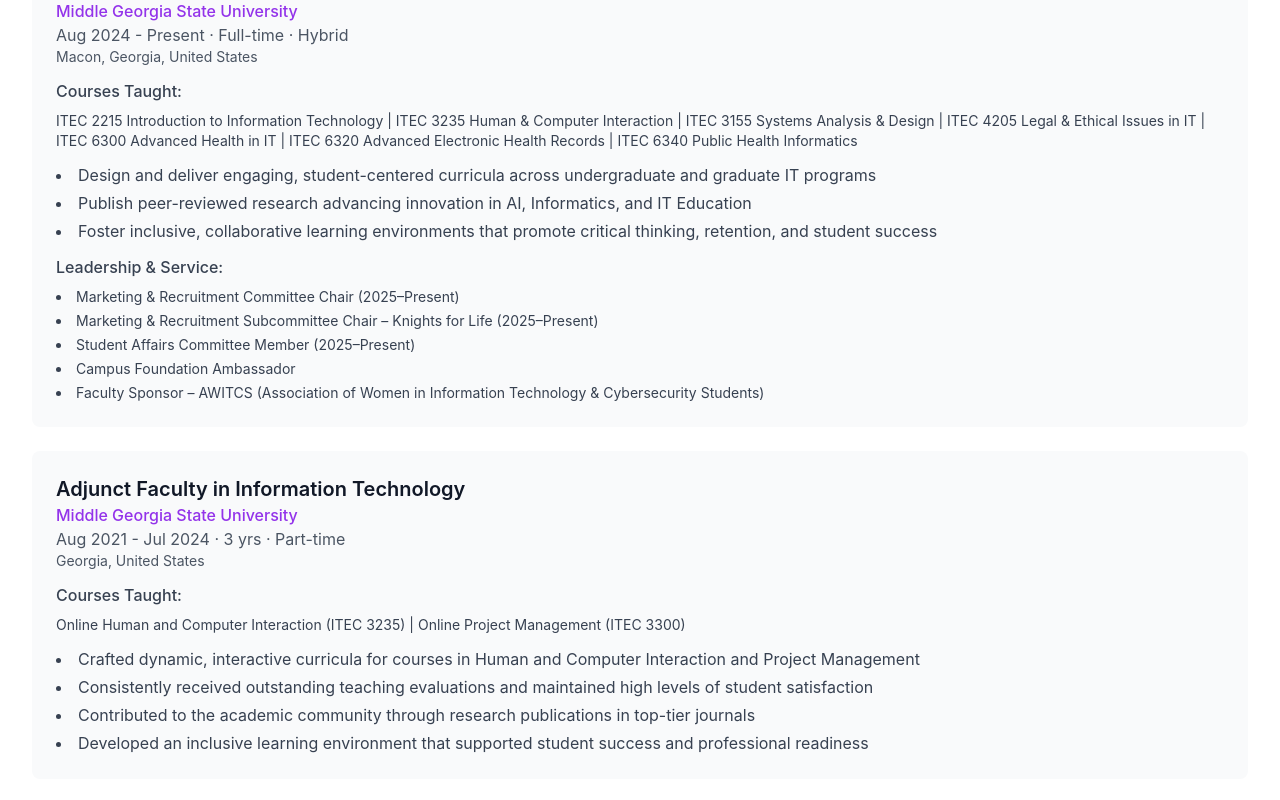
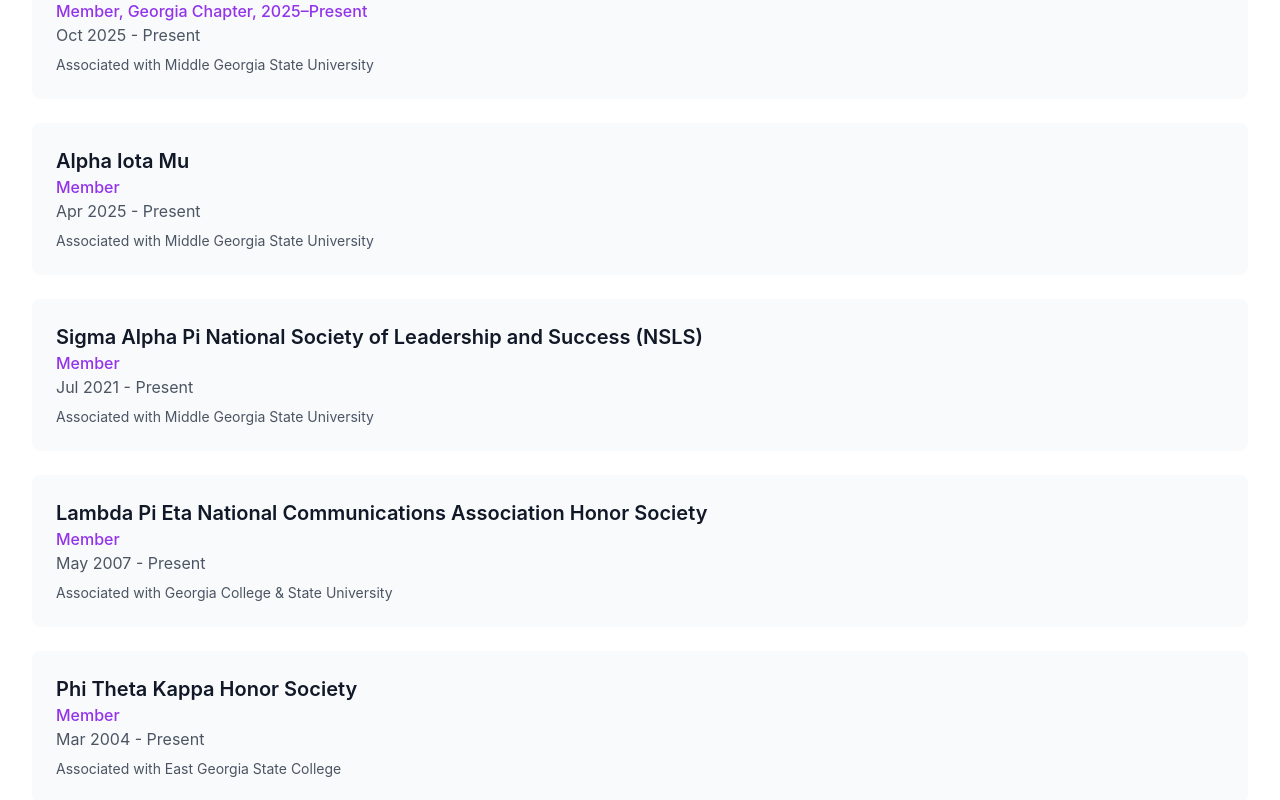
Before and after one commit to acmunoz14/Portfolio, a React (Vite) app: page / in a window 1280 px wide. Shown: the part 3700-4500 px from the top of the page. Built offline with nearby package versions, Linux system fonts and the light colour scheme.

Commit message:
Updated App.tsx

```diff
--- a/src/App.tsx
+++ b/src/App.tsx
@@ -238,6 +238,43 @@ function App() {
                   <h4 className="text-xl font-semibold text-gray-900">MGA School of Computing Excellence in Teaching Award</h4>
                   <p className="text-purple-600 font-medium">Middle Georgia State University School of Computing</p>
                   <p className="text-gray-600">Issued Aug 2025</p>
+                </div>
+              </div>
+            </div>
+
+            {/* Organizations */}
+            <div>
+              <h3 className="text-2xl font-semibold text-gray-900 mb-6 border-l-4 border-purple-600 pl-4">Organizations</h3>
+              <div className="space-y-6">
+                <div className="bg-gray-50 p-6 rounded-lg hover:shadow-md transition-shadow">
+                  <h4 className="text-xl font-semibold text-gray-900">Healthcare Information and Management Systems Society (HIMSS)</h4>
+                  <p className="text-purple-600 font-medium">Member, Georgia Chapter, 2025–Present</p>
+                  <p className="text-gray-600">Oct 2025 - Present</p>
+                  <p className="text-gray-600 text-sm mt-2">Associated with Middle Georgia State University</p>
+                </div>
+                <div className="bg-gray-50 p-6 rounded-lg hover:shadow-md transition-shadow">
+                  <h4 className="text-xl font-semibold text-gray-900">Alpha Iota Mu</h4>
+                  <p className="text-purple-600 font-medium">Member</p>
+                  <p className="text-gray-600">Apr 2025 - Present</p>
+                  <p className="text-gray-600 text-sm mt-2">Associated with Middle Georgia State University</p>
+                </div>
+                <div className="bg-gray-50 p-6 rounded-lg hover:shadow-md transition-shadow">
+                  <h4 className="text-xl font-semibold text-gray-900">Sigma Alpha Pi National Society of Leadership and Success (NSLS)</h4>
+                  <p className="text-purple-600 font-medium">Member</p>
+                  <p className="text-gray-600">Jul 2021 - Present</p>
+                  <p className="text-gray-600 text-sm mt-2">Associated with Middle Georgia State University</p>
+                </div>
+                <div className="bg-gray-50 p-6 rounded-lg hover:shadow-md transition-shadow">
+                  <h4 className="text-xl font-semibold text-gray-900">Lambda Pi Eta National Communications Association Honor Society</h4>
+                  <p className="text-purple-600 font-medium">Member</p>
+                  <p className="text-gray-600">May 2007 - Present</p>
+                  <p className="text-gray-600 text-sm mt-2">Associated with Georgia College & State University</p>
+                </div>
+                <div className="bg-gray-50 p-6 rounded-lg hover:shadow-md transition-shadow">
+                  <h4 className="text-xl font-semibold text-gray-900">Phi Theta Kappa Honor Society</h4>
+                  <p className="text-purple-600 font-medium">Member</p>
+                  <p className="text-gray-600">Mar 2004 - Present</p>
+                  <p className="text-gray-600 text-sm mt-2">Associated with East Georgia State College</p>
                 </div>
               </div>
             </div>
```
